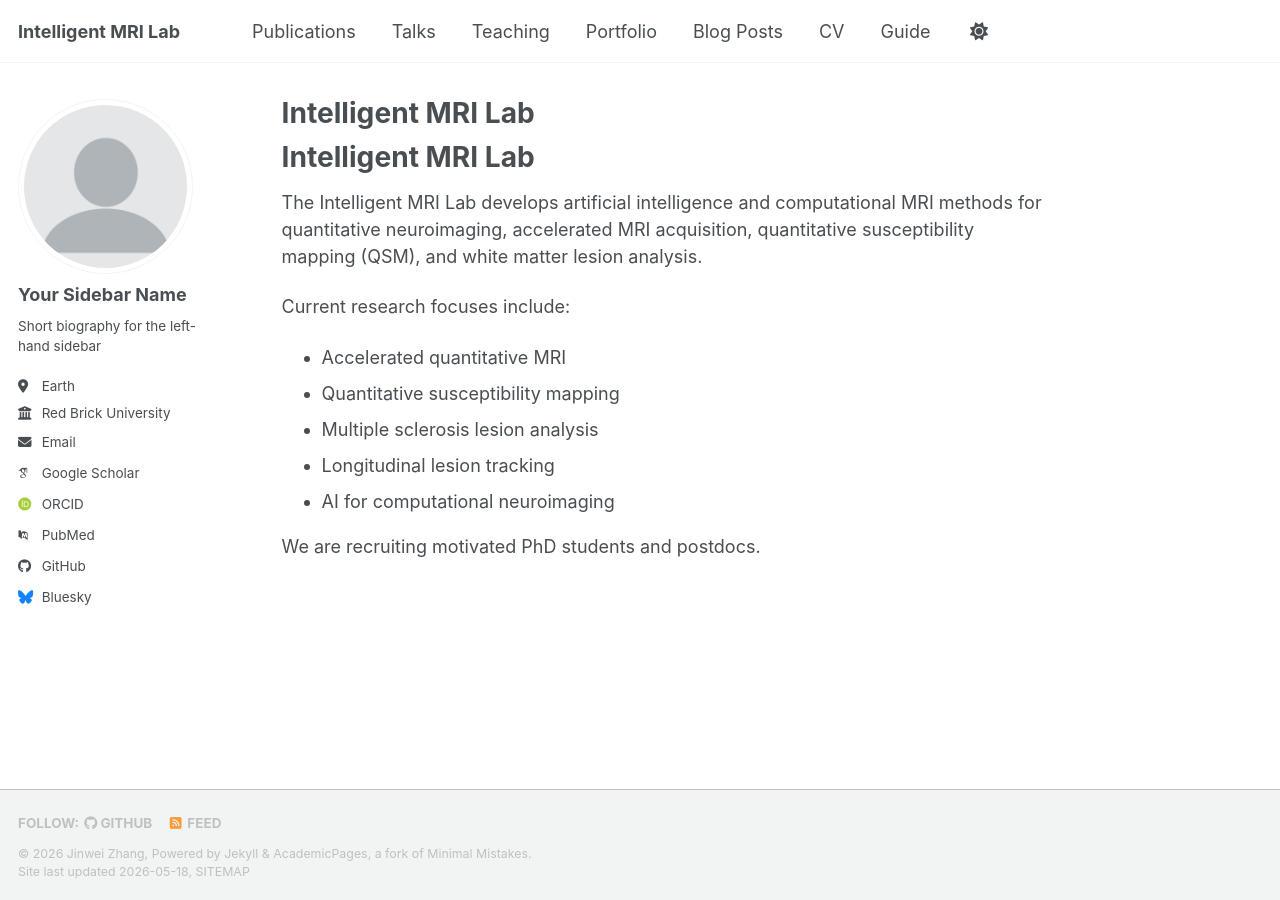
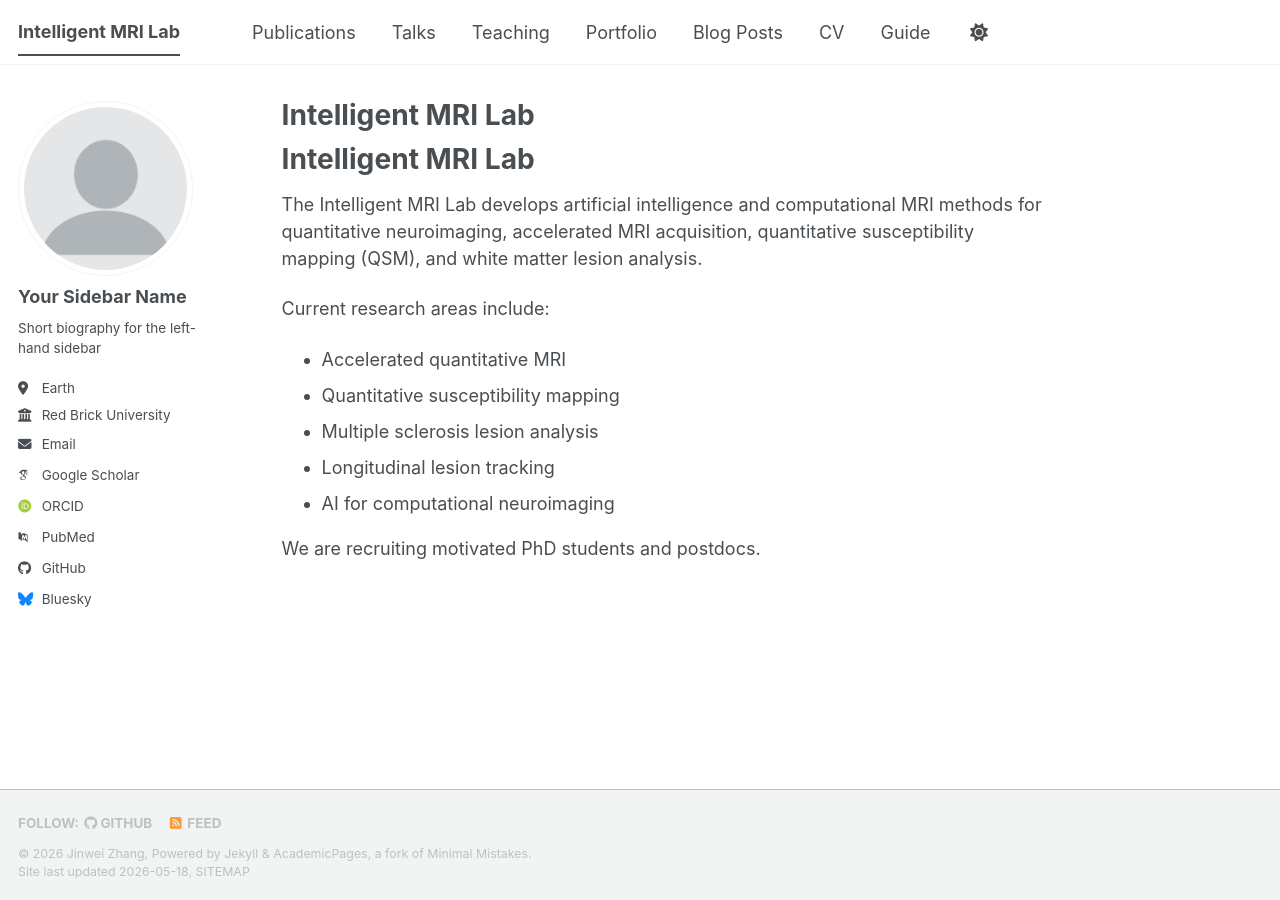
Before and after one commit to Jinwei1209/Jinwei1209.github.io, a Jekyll site: the page built from _pages/about.md, in a window 1280 px wide. Built offline with Jekyll 4.4.1, drawn with Linux system fonts in a browser that asks for light colours; some web fonts are replaced; our own code applies the rules of GitHub Pages for plain Markdown files; a script bundle is joined from its source files by our own code; library files that are not in the unit come from our copies.

Commit message:
Fix phrasing in about.md
Corrected the phrasing from 'Current research focuses' to 'Current research areas'.

```diff
--- a/_pages/about.md
+++ b/_pages/about.md
@@ -1,8 +1,18 @@
+---
+permalink: /
+title: "Intelligent MRI Lab"
+author_profile: true
+redirect_from:
+  - /about/
+  - /about.html
+---
+
+
 # Intelligent MRI Lab
 
 The Intelligent MRI Lab develops artificial intelligence and computational MRI methods for quantitative neuroimaging, accelerated MRI acquisition, quantitative susceptibility mapping (QSM), and white matter lesion analysis.
 
-Current research focuses include:
+Current research areas include:
 - Accelerated quantitative MRI
 - Quantitative susceptibility mapping
 - Multiple sclerosis lesion analysis
```
